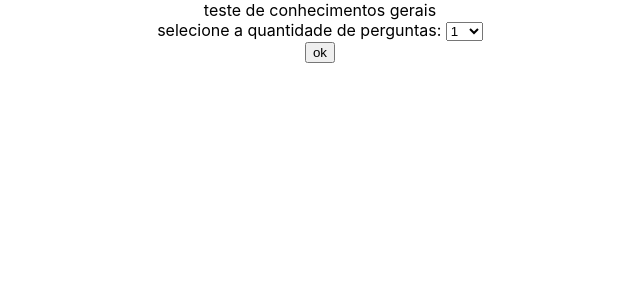
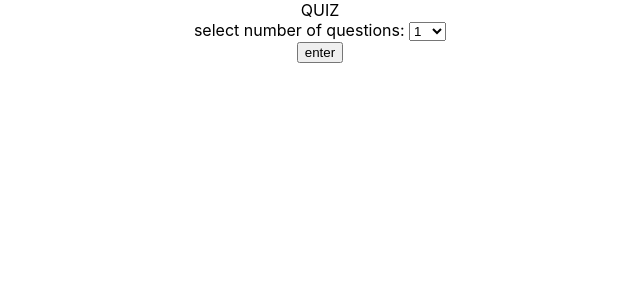
Before and after one commit to moschiel/waproject-challenge, a React (Create React App) app: page / in a window 1280 px wide. Shown: the top 300 px of the page, without its empty margins (320-960 px from the left). Built offline with nearby package versions, Linux system fonts and the light colour scheme.

Commit message:
add axios

```diff
--- a/src/App.js
+++ b/src/App.js
@@ -3,12 +3,18 @@ import logo from './logo.svg';
 import './App.css';
 
 import api from './service/api';
+import axios from 'axios';
 import DropBoxNumberRange from './components/DropBoxNumberRange/DropBoxNumberRange';
 import SimpleModal from './components/SimpleModal/SimpleModal';
 
 function App() {
   const [modalOpen, setModalOpen] = useState(false);
+  const [selection, setSelection] = useState(1);
+  console.log("CURRENT SELECTION:", selection);
 
+  function handleDropBoxChange(e){
+    setSelection(e.target.value);
+  }
   function OpenModal() {
     console.log("OPEN MODAL");
     setModalOpen(true);
@@ -20,24 +26,35 @@ function App() {
   function StartTest() {
     console.log("START TEST");
     setModalOpen(false);
+    getQuestions();
+  }
+  async function getQuestions() {
+    console.log("GET QUESTIONS API");
+    try {
+      const {data} = await axios.get('https://opentdb.com/api.php?amount='+selection);
+      console.log(data);
+    } catch (err) {
+      console.log('Error get API: ' + err);
+    }
   }
 
   return (
     <div className="App">
-      <h>teste de conhecimentos gerais</h>
+      <h>QUIZ</h>
       <div>
         <DropBoxNumberRange
-          title= "selecione a quantidade de perguntas: "
+          title="select number of questions: "
           min={1}
           max={50}
+          onChange={handleDropBoxChange}
         />
+        <button onClick={OpenModal}>enter</button>
       </div>
-      <button onClick={OpenModal}>ok</button>
       <SimpleModal
         open={modalOpen}
-        title="DESEJA COMEÇAR O TESTE?"
-        nameBtn1="Iniciar"
-        nameBtn2="Cancelar"
+        title="START QUIZ?"
+        nameBtn1="Start"
+        nameBtn2="Cancel"
         onClickBtn1={StartTest}
         onClickBtn2={CloseModal}
         onClose={CloseModal}
--- a/src/components/DropBoxNumberRange/DropBoxNumberRange.js
+++ b/src/components/DropBoxNumberRange/DropBoxNumberRange.js
@@ -5,12 +5,16 @@ export default function DropBoxNumberRange( props ) {
     options.push(<option value={i} key={i}>{i}</option>);
   }
 
+  function handleChange(e){
+    props.onChange(e);
+  }
+
   return (
-      <>
+    <div>
       <label htmlFor="questions">{props.title}</label>
-        <select name="questions" key="questions">
+      <select name="questions" key="questions" onChange={(e)=>{handleChange(e)}}>
         {options}
       </select>
-      </>
+    </div>
   );
 }
--- a/src/components/SimpleModal/SimpleModal.js
+++ b/src/components/SimpleModal/SimpleModal.js
@@ -1,4 +1,4 @@
-import React, { useEffect } from 'react';
+import React from 'react';
 import { makeStyles } from '@material-ui/core/styles';
 import Modal from '@material-ui/core/Modal';
 
```
Lines whose indentation alone changed are shown as unchanged.
